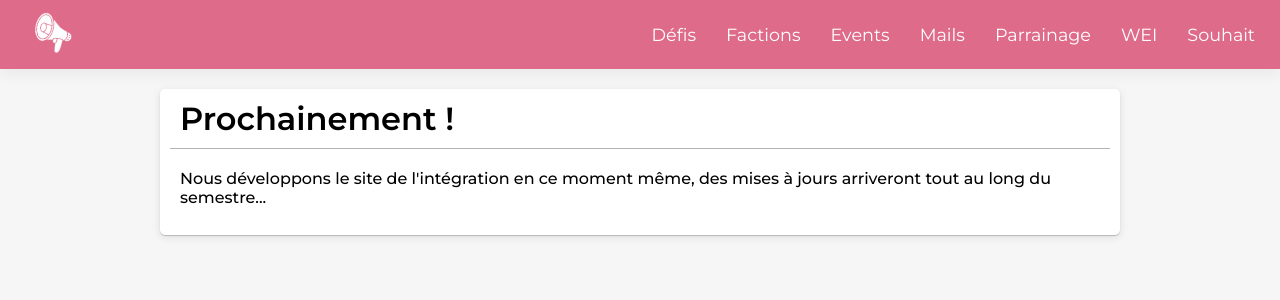
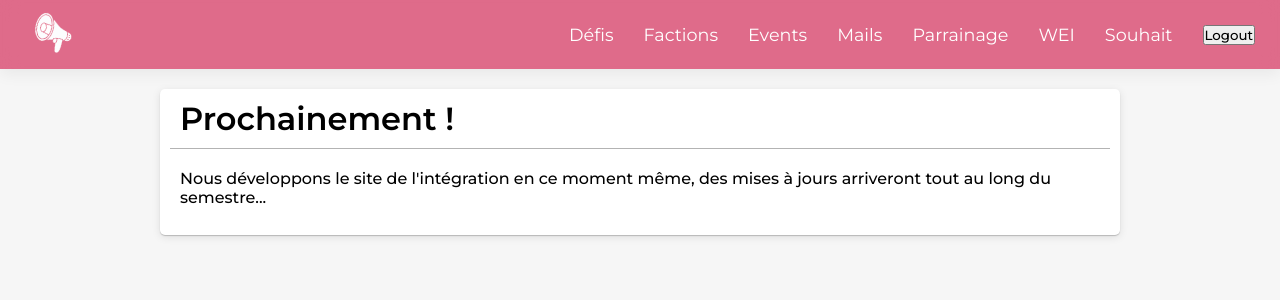
Before and after one commit to TheoKLR/SiteInte, a React (Create React App) app in the folder frontend/: page /Parrainage in a window 1280 px wide. Shown: the top 300 px of the page. Built offline with nearby package versions, Linux system fonts and the light colour scheme; no server answers.

Commit message:
Logout button

```diff
--- a/frontend/src/components/shared/Navbar.tsx
+++ b/frontend/src/components/shared/Navbar.tsx
@@ -24,6 +24,13 @@ export const Navbar: React.FC = () => {
         fetchRole();
     }, []);
 
+    const handleLogout = () => {
+        // Supprimer le token authToken
+        localStorage.removeItem('authToken');
+        // Rediriger l'utilisateur vers la page de connexion ou une autre page appropriée
+        window.location.href = '/';
+    }
+
     return (
         <nav>
             <a href="/Home"><img src="ressources/integration.png" alt="Logo" className="logo"></img></a>
@@ -37,6 +44,7 @@ export const Navbar: React.FC = () => {
                     {<li><a href="/Parrainage">Parrainage</a></li>}
                     {<li><a href="/Wei">WEI</a></li>}
                     {role !== 'newStudent' && <li><a href="Souhait">Souhait</a></li>}
+                    <li><button onClick={handleLogout}>Logout</button></li>
                 </ul>
             </div>
             <div id="burger" onClick={handleClick}>
```
